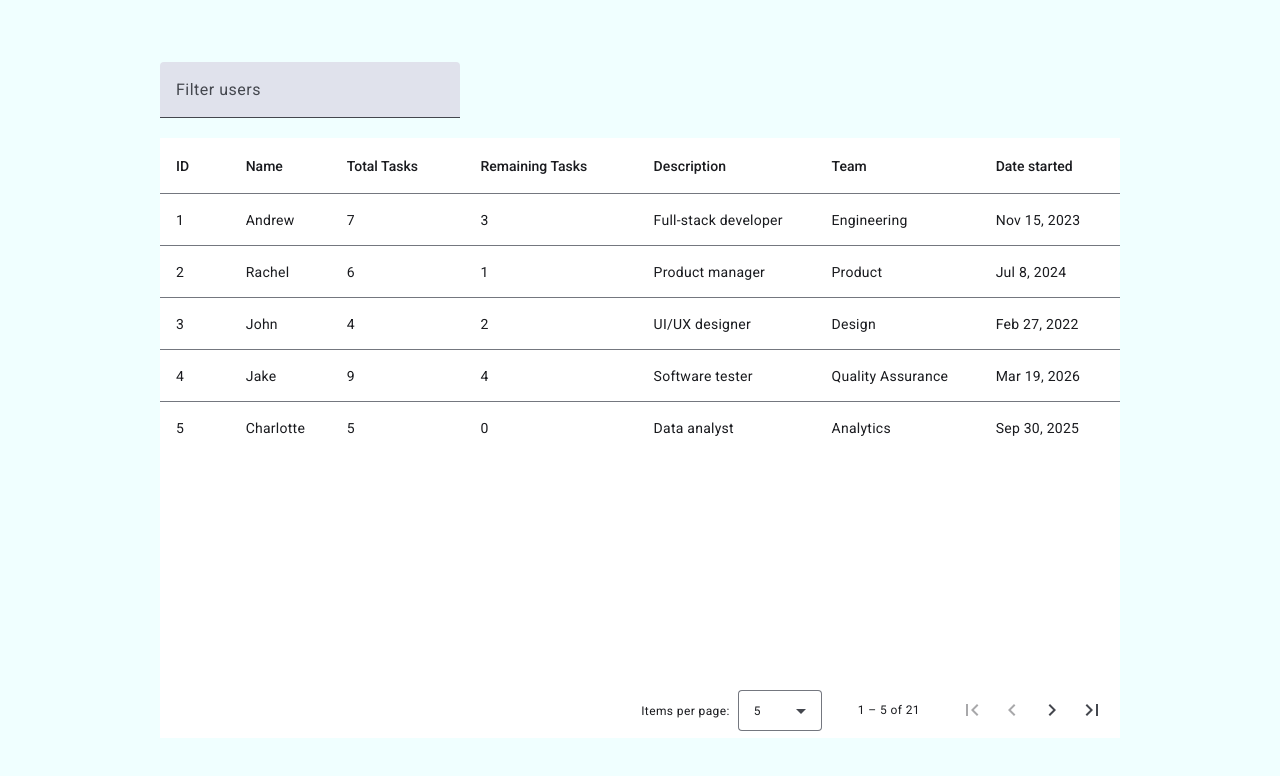
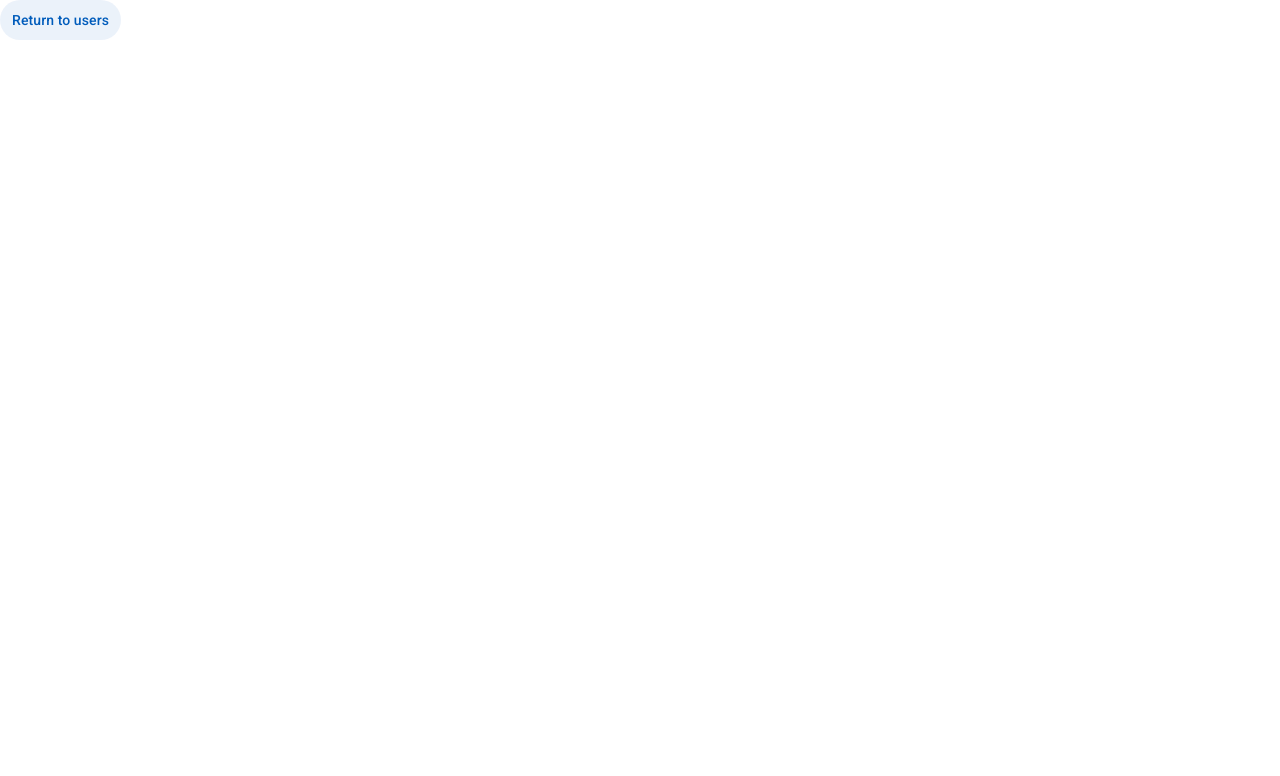
Before and after one commit to abanardi/angular-task-app, an Angular app: page /tasks in a window 1280 px wide. Before the commit this address led to /. Shown: the top 776 px of the page. Built offline with nearby package versions, Linux system fonts and the light colour scheme.

Commit message:
Added some routing

```diff
--- a/src/app/app.component.html
+++ b/src/app/app.component.html
@@ -1,3 +1,4 @@
 <div class="router-outlet">
-  <app-users-page></app-users-page>
+  <router-outlet></router-outlet>
+  <!-- <app-users-page></app-users-page> -->
 </div>
--- a/src/app/app.routes.ts
+++ b/src/app/app.routes.ts
@@ -1,3 +1,10 @@
 import { Routes } from '@angular/router';
+import { UsersPageComponent } from './components/users-page/users-page.component';
+import { HomePageComponent } from './components/home-page/home-page.component';
+import { TasksPageComponent } from './components/tasks-page/tasks-page.component';
 
-export const routes: Routes = [];
+export const routes: Routes = [
+  { path: '', component: HomePageComponent },
+  { path: 'users', component: UsersPageComponent },
+  { path: 'tasks', component: TasksPageComponent },
+];
--- /dev/null
+++ b/src/app/components/home-page/home-page.component.html
@@ -0,0 +1 @@
+<button mat-button (click)="viewUsers()">Go to users</button>
--- /dev/null
+++ b/src/app/components/home-page/home-page.component.ts
@@ -0,0 +1,18 @@
+import { Component } from '@angular/core';
+import { MatButtonModule } from '@angular/material/button';
+import { Router } from '@angular/router';
+
+@Component({
+  selector: 'app-home-page',
+  standalone: true,
+  imports: [MatButtonModule],
+  templateUrl: './home-page.component.html',
+  styleUrl: './home-page.component.scss',
+})
+export class HomePageComponent {
+  constructor(private router: Router) {}
+
+  viewUsers(): void {
+    this.router.navigate(['/users']);
+  }
+}
--- /dev/null
+++ b/src/app/components/tasks-page/tasks-page.component.html
@@ -0,0 +1 @@
+<button mat-button (click)="returnToUsers()">Return to users</button>
--- /dev/null
+++ b/src/app/components/tasks-page/tasks-page.component.ts
@@ -0,0 +1,18 @@
+import { Component } from '@angular/core';
+import { MatButtonModule } from '@angular/material/button';
+import { Router } from '@angular/router';
+
+@Component({
+  selector: 'app-tasks-page',
+  standalone: true,
+  imports: [MatButtonModule],
+  templateUrl: './tasks-page.component.html',
+  styleUrl: './tasks-page.component.scss',
+})
+export class TasksPageComponent {
+  constructor(private router: Router) {}
+
+  returnToUsers(): void {
+    this.router.navigate(['/users']);
+  }
+}
--- a/src/app/components/user-table/user-table.component.html
+++ b/src/app/components/user-table/user-table.component.html
@@ -1,4 +1,4 @@
-<div class="shit">
+<div class="table-container">
   <div class="data-table">
     <table
       mat-table
--- a/src/app/components/user-table/user-table.component.scss
+++ b/src/app/components/user-table/user-table.component.scss
@@ -9,7 +9,7 @@ table {
   overflow-y: hidden;
 }
 
-.shit {
+.table-container {
   height: 100%;
   position: relative;
 }
--- a/src/app/components/user-table/user-table.component.ts
+++ b/src/app/components/user-table/user-table.component.ts
@@ -26,17 +26,12 @@ interface UserDataSource {
   dateStarted: string;
   userResponse: User;
 }
+import { Router } from '@angular/router';
 
 @Component({
   selector: 'app-user-table',
   standalone: true,
-  imports: [
-    AsyncPipe,
-    MatTableModule,
-    MatSortModule,
-    DatePipe,
-    MatPaginatorModule,
-  ],
+  imports: [AsyncPipe, MatTableModule, MatSortModule, MatPaginatorModule],
   providers: [DatePipe],
   templateUrl: './user-table.component.html',
   styleUrl: './user-table.component.scss',
@@ -62,7 +57,11 @@ export class UserTableComponent
   @ViewChild(MatSort) sort: MatSort;
   @ViewChild(MatPaginator) paginator: MatPaginator;
 
-  constructor(private usersService: UsersService, private datePipe: DatePipe) {}
+  constructor(
+    private usersService: UsersService,
+    private datePipe: DatePipe,
+    private router: Router
+  ) {}
 
   onSort(sort: Sort): void {
     console.log(sort);
@@ -130,7 +129,7 @@ export class UserTableComponent
   }
 
   clickRow(row: UserDataSource): void {
-    console.log(row);
+    this.router.navigate(['/tasks']);
   }
 
   ngOnDestroy(): void {
```
Also changed, not shown: src/app/components/home-page/home-page.component.scss (added), src/app/components/tasks-page/tasks-page.component.scss (added), 2 other files (tests, documents, lock files or other folders).
